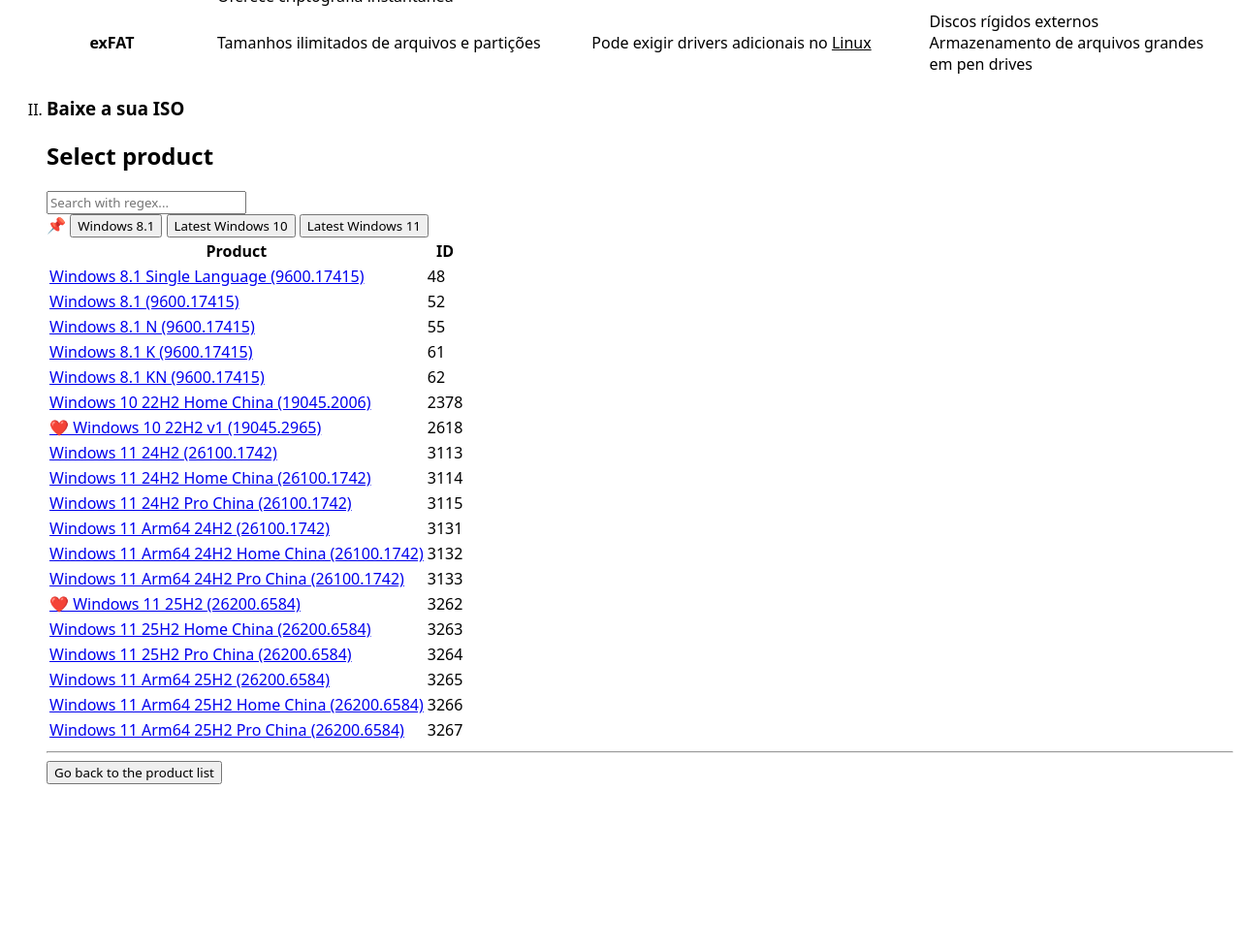
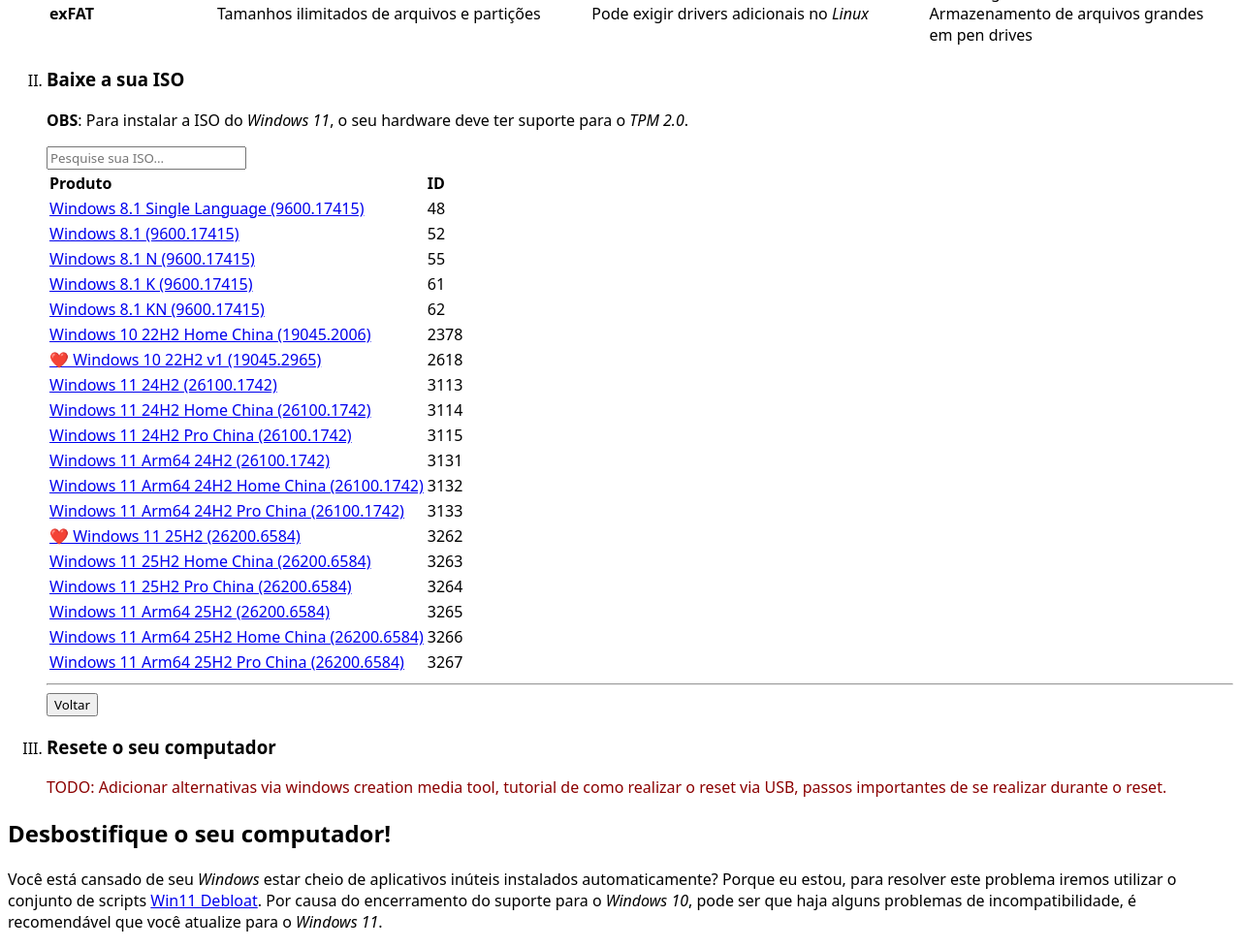
Before and after one commit to zwei-han-der/doitagain, a website: page index.html in a window 1280 px wide. Shown: the part 512-1490 px from the top of the page at 97% size. Before the commit the page ends 1337 px from the top, so only its background shows below. Drawn offline with Linux system fonts and the light colour scheme.

Commit message:
🎉 feat: add note about Windows TPM 2.0, add TODO section, add section for debloating

```diff
--- a/index.html
+++ b/index.html
@@ -1,4 +1,4 @@
-g<!doctype html>
+<!DOCTYPE html>
 <html lang="en">
   <head>
     <meta charset="UTF-8" />
@@ -35,15 +35,10 @@
           >
         </h3>
         <p>
-                    Abra o seu <i>Explorador de Arquivos</i> e selecione a
-                    unidade USB. Clique com o
-                    <kbd accesskey="RButton">Botão direito</kbd> na unidade que
-                    você irá utilizar e selecione <strong>Formatar</strong>.
+          Abra o seu <i>Explorador de Arquivos</i> e selecione a unidade USB. Clique com o <kbd accesskey="RButton">Botão direito</kbd> na unidade que você irá utilizar e selecione <strong>Formatar</strong>.
         </p>
         <p>
-                    Em seguida, escolha o sistema de arquivos de sua
-                    preferência. Para ajudar você a decidir, aqui está uma
-                    rápida comparação dos sistemas de arquivos:
+          Em seguida, escolha o sistema de arquivos de sua preferência. Para ajudar você a decidir, aqui está uma rápida comparação dos sistemas de arquivos:
         </p>
         <table>
           <thead>
@@ -58,8 +53,7 @@
               <th>
                 <ul>
                   <li>
-                                        Alta compatibilidade com os principais
-                                        sistemas operacionais
+                    Alta compatibilidade com os principais sistemas operacionais
                   </li>
                   <li>Usa menos memória</li>
                 </ul>
@@ -67,19 +61,19 @@
               <th>
                 <ul>
                   <li>
-                                        Não é possível armazenar arquivos maiores que <data value="4">4</data> GB
+                    Não é possível armazenar arquivos maiores que
+                    <data value="4">4</data> GB
                   </li>
                   <li>
-                                        Tamanho de partição limitado (até <data value="32">32</data> GB)
+                    Tamanho de partição limitado (até
+                    <data value="32">32</data> GB)
                   </li>
                 </ul>
               </th>
               <th>
                 <ul>
                   <li>Unidades USB</li>
-                                    <li>
-                                        Dispositivos que precisam de suporte multiplataforma
-                                    </li>
+                  <li>Dispositivos que precisam de suporte multiplataforma</li>
                 </ul>
               </th>
             </tr>
@@ -115,32 +109,13 @@
               </th>
               <th>
                 <ul>
-                                    <li>
-                                        Pode exigir drivers adicionais no
-                                        <button
-                                            popovertarget="linux"
-                                            style="
-                                                padding: 0;
-                                                margin: 0;
-                                                font-size: 16px;
-                                                border: none;
-                                                background-color: transparent;
-                                                cursor: pointer;
-                                                text-decoration: underline;
-                                            "
-                                        >
-                                            Linux
-                                        </button>
-                                    </li>
-                                    <div popover id="linux">oi</div>
+                  <li>Pode exigir drivers adicionais no <i>Linux</i></li>
                 </ul>
               </th>
               <th>
                 <ul>
                   <li>Discos rígidos externos</li>
-                                    <li>
-                                        Armazenamento de arquivos grandes em pen drives
-                                    </li>
+                  <li>Armazenamento de arquivos grandes em pen drives</li>
                 </ul>
               </th>
             </tr>
@@ -149,28 +124,21 @@
       </li>
       <li>
         <h3>Baixe a sua ISO</h3>
+        <p>
+          <strong>OBS</strong>: Para instalar a ISO do <i>Windows 11</i>, o seu
+          hardware deve ter suporte para o <i>TPM 2.0</i>.
+        </p>
         <div id="products-list">
-                    <h2>Select product</h2>
           <input
             id="search-products"
             type="search"
-                        placeholder="Search with regex..."
+            placeholder="Pesquise sua ISO..."
             onInput="updateResults();"
           />
-                    <div id="quick-search">
-                        📌
-                        <button onClick="setSearch('Windows 8\\.1');">
-                            Windows 8.1
-                        </button>
-                        <button onClick="setSearch('Windows 10 22H2');">
-                            Latest Windows 10
-                        </button>
-                        <button onClick="setSearch('25H2');">Latest Windows 11</button>
-                    </div>
           <table style="table-layout: auto">
             <thead>
               <tr>
-                                <th>Product</th>
+                <th>Produto</th>
                 <th>ID</th>
               </tr>
             </thead>
@@ -181,20 +149,35 @@
         <div id="msdl-ms-content"></div>
 
         <div id="msdl-please-wait">
-                    <h2>Please wait...</h2>
-                    <p>Please wait while the data you requested is being retrieved.</p>
+          <h2>Carregando...</h2>
+          <p>
+            Por favor, aguarde enquanto os dados solicitados são recuperados.
+          </p>
         </div>
 
         <div id="back-to-products">
           <hr />
-                    <button onClick="backToProducts();">
-                        Go back to the product list
-                    </button>
+          <button onClick="backToProducts();">Voltar</button>
         </div>
+        <input id="msdl-session-id" type="hidden" />
+      </li>
+      <li>
+        <h3>Resete o seu computador</h3>
+        <p style="color: darkred">
+          TODO: Adicionar alternativas via windows creation media tool, tutorial
+          de como realizar o reset via USB, passos importantes de se realizar
+          durante o reset.
+        </p>
       </li>
     </ol>
-        <input id="msdl-session-id" type="hidden" />
-
+    <h2>Desbostifique o seu computador!</h2>
+    <p>
+      Você está cansado de seu <i>Windows</i> estar cheio de aplicativos inúteis
+      instalados automaticamente? Porque eu estou, para resolver este problema
+      iremos utilizar o conjunto de scripts
+      <a href="https://github.com/Raphire/Win11Debloat">Win11 Debloat</a>.
+      Por causa do encerramento do suporte para o <i>Windows 10</i>, pode ser que haja alguns problemas de incompatibilidade, é recomendável que você atualize para o <i>Windows 11</i>.
+    </p>
     <script src="js/msdl.js"></script>
   </body>
 </html>
```
Lines whose indentation alone changed are shown as unchanged.
